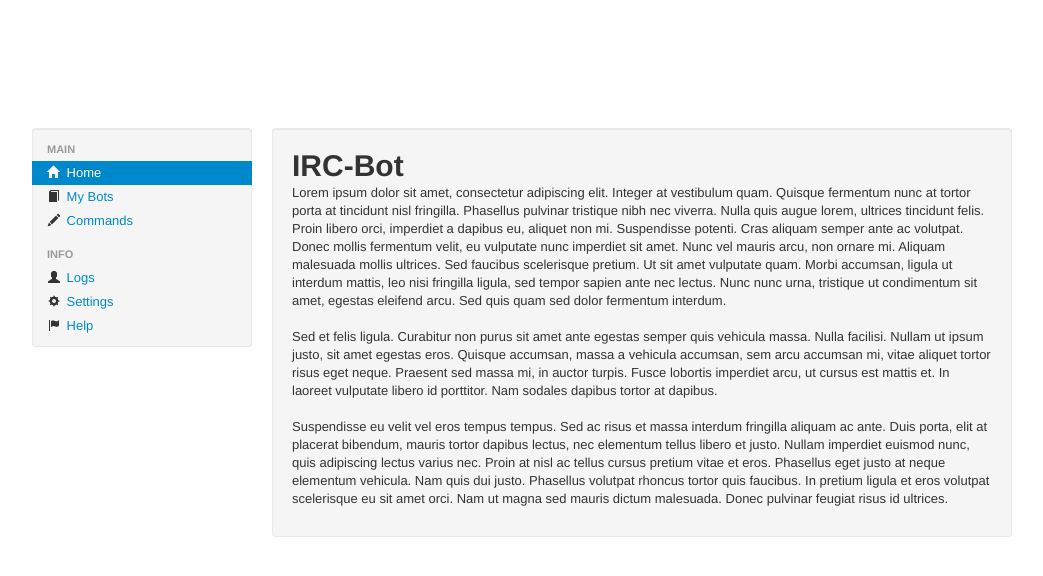
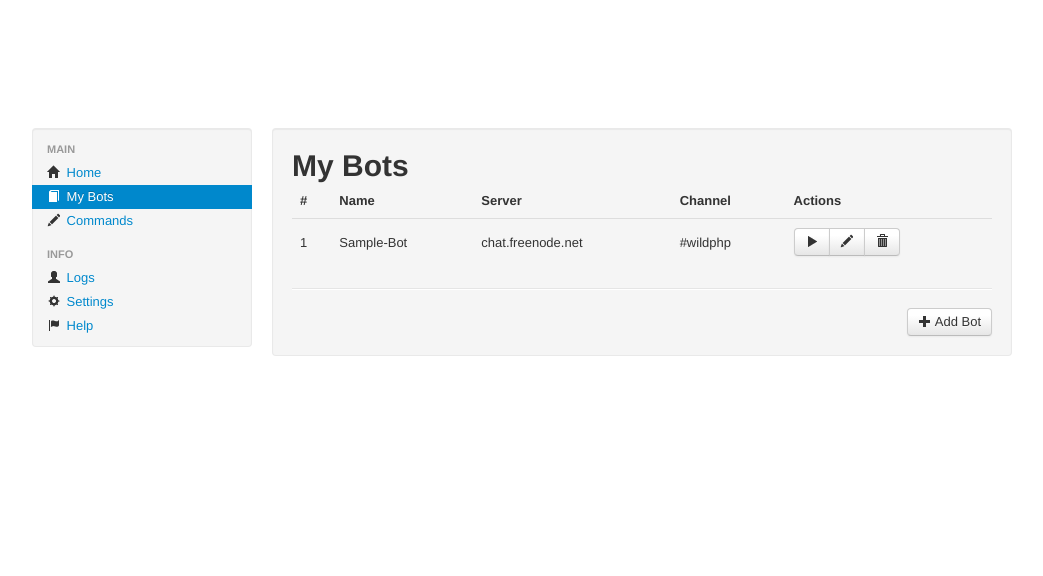
Before and after one commit to super3/IRC-Bot, a PHP site: page /index.php?page=bot in a window 1280 px wide. Shown: the top 576 px of the page, without its empty margins (138-1181 px from the left). Run offline with PHP 8.4, Linux system fonts and the light colour scheme; some libraries are stand-ins or nearby versions.

Commit message:
Slimed down. Didn't need page.php

```diff
--- a/View/Pages/bot.php
+++ b/View/Pages/bot.php
@@ -28,6 +28,6 @@
       </table>
       <hr/>
       <div class="text-right">
-         <a class="btn" href="page.php?page=editbot"><i class="icon-plus"></i> Add Bot</a>
+         <a class="btn" href="index.php?page=editbot"><i class="icon-plus"></i> Add Bot</a>
         </div>
 </div>
--- a/View/Pages/editbot.php
+++ b/View/Pages/editbot.php
@@ -1,7 +1,7 @@
 <div class="well span9">
     <form class="form-horizontal">
         <fieldset>
-          <legend>Add/Edit Bot</legend>
+          <legend>Bot Info</legend>
           <div class="control-group">
             <label class="control-label">Name</label>
             <div class="controls">
@@ -32,6 +32,7 @@
 
             </div>
           </div>
+
           <div class="control-group">
             <label class="control-label" for="optionsCheckboxList">Commands</label>
             <div class="controls">
--- a/View/Template/sidebar.php
+++ b/View/Template/sidebar.php
@@ -1,13 +1,14 @@
-<?php $page = $_GET['page']; ?>
+<div class="span3">
 <div class="well" style="padding: 8px 0;">
     <ul class="nav nav-list">
         <li class="nav-header">Main</li>
             <li <?php if($page == 'index') { echo "class=\"active\""; }?>><a href="index.php"><i class="<?php if($page == 'index') { echo "icon-white "; }?>icon-home"></i> Home</a></li>
-            <li <?php if($page == 'bot') { echo "class=\"active\""; }?>><a href="page.php?page=bot"><i class="<?php if($page == 'bot') { echo "icon-white "; }?>icon-book"></i> My Bots</a></li>
-            <li <?php if($page == 'command') { echo "class=\"active\""; }?>><a href="page.php?page=command"><i class="<?php if($page == 'command') { echo "icon-white "; }?>icon-pencil"></i> Commands</a></li>
+            <li <?php if($page == 'bot') { echo "class=\"active\""; }?>><a href="index.php?page=bot"><i class="<?php if($page == 'bot') { echo "icon-white "; }?>icon-book"></i> My Bots</a></li>
+            <li <?php if($page == 'command') { echo "class=\"active\""; }?>><a href="index.php?page=command"><i class="<?php if($page == 'command') { echo "icon-white "; }?>icon-pencil"></i> Commands</a></li>
         <li class="nav-header">Info</li>
-            <li><a href="#"><i class="icon-user"></i> Logs</a></li>
+            <li <?php if($page == 'logs') { echo "class=\"active\""; }?>><a href="index.php?page=logs"><i class="<?php if($page == 'logs') { echo "icon-white "; }?>icon-user"></i> Logs</a></li>
             <li><a href="#"><i class="icon-cog"></i> Settings</a></li>
-            <li <?php if($page == 'help') { echo "class=\"active\""; }?>><a href="page.php?page=help"><i class="<?php if($page == 'help') { echo "icon-white "; }?>icon-flag"></i> Help</a></li>
+            <li <?php if($page == 'help') { echo "class=\"active\""; }?>><a href="index.php?page=help"><i class="<?php if($page == 'help') { echo "icon-white "; }?>icon-flag"></i> Help</a></li>
     </ul>
 </div>
+</div>
--- a/index.php
+++ b/index.php
@@ -1,28 +1,17 @@
-<?php include_once('view/template/header.php'); ?>
-<div class="span3">
-    <?php $_GET['page'] = 'index'; include_once('view/template/sidebar.php'); ?>
-</div>
-<div class="well span9">
-    <h1>IRC-Bot</h1>
-        <p>Lorem ipsum dolor sit amet, consectetur adipiscing elit. Integer at vestibulum quam. Quisque fermentum nunc at
-           tortor porta at tincidunt nisl fringilla. Phasellus pulvinar tristique nibh nec viverra. Nulla quis augue lorem,
-           ultrices tincidunt felis. Proin libero orci, imperdiet a dapibus eu, aliquet non mi. Suspendisse potenti. Cras
-           aliquam semper ante ac volutpat. Donec mollis fermentum velit, eu vulputate nunc imperdiet sit amet. Nunc vel
-           mauris arcu, non ornare mi. Aliquam malesuada mollis ultrices. Sed faucibus scelerisque pretium. Ut sit amet
-           vulputate quam. Morbi accumsan, ligula ut interdum mattis, leo nisi fringilla ligula, sed tempor sapien ante
-           nec lectus. Nunc nunc urna, tristique ut condimentum sit amet, egestas eleifend arcu. Sed quis quam sed dolor
-           fermentum interdum.
-           <br/><br/>
-           Sed et felis ligula. Curabitur non purus sit amet ante egestas semper quis vehicula massa. Nulla facilisi. Nullam
-           ut ipsum justo, sit amet egestas eros. Quisque accumsan, massa a vehicula accumsan, sem arcu accumsan mi, vitae
-           aliquet tortor risus eget neque. Praesent sed massa mi, in auctor turpis. Fusce lobortis imperdiet arcu, ut
-           cursus est mattis et. In laoreet vulputate libero id porttitor. Nam sodales dapibus tortor at dapibus.
-           <br/><br/>
-           Suspendisse eu velit vel eros tempus tempus. Sed ac risus et massa interdum fringilla aliquam ac ante. Duis porta,
-           elit at placerat bibendum, mauris tortor dapibus lectus, nec elementum tellus libero et justo. Nullam imperdiet
-           euismod nunc, quis adipiscing lectus varius nec. Proin at nisl ac tellus cursus pretium vitae et eros. Phasellus
-           eget justo at neque elementum vehicula. Nam quis dui justo. Phasellus volutpat rhoncus tortor quis faucibus. In
-           pretium ligula et eros volutpat scelerisque eu sit amet orci. Nam ut magna sed mauris dictum malesuada. Donec
-           pulvinar feugiat risus id ultrices.</p>
-</div>
-<?php include_once('view/template/footer.php'); ?>
+<?php
+// Include Header
+include_once('view/template/header.php');
+
+// Set Pages
+if( !isset($_GET['page']) ) { $page = 'index'; }
+else { $page = $_GET['page']; }
+
+// Include Sidebar
+include_once('view/template/sidebar.php');
+
+// Get Page
+include_once('view/pages/'.$page.'.php');
+
+// Include Footer
+include_once('view/template/footer.php');
+?>
--- a/page.php
+++ /dev/null
@@ -1,6 +0,0 @@
-<?php include_once('view/template/header.php'); ?>
-<div class="span3">
-    <?php include_once('view/template/sidebar.php'); ?>
-</div>
-<?php include_once('view/pages/'.$_GET['page'].'.php'); ?>
-<?php include_once('view/template/footer.php'); ?>
```
Also changed, not shown: View/Pages/index.php (added, +23 -0 lines), View/Pages/logs.php (added, +26 -0 lines).
